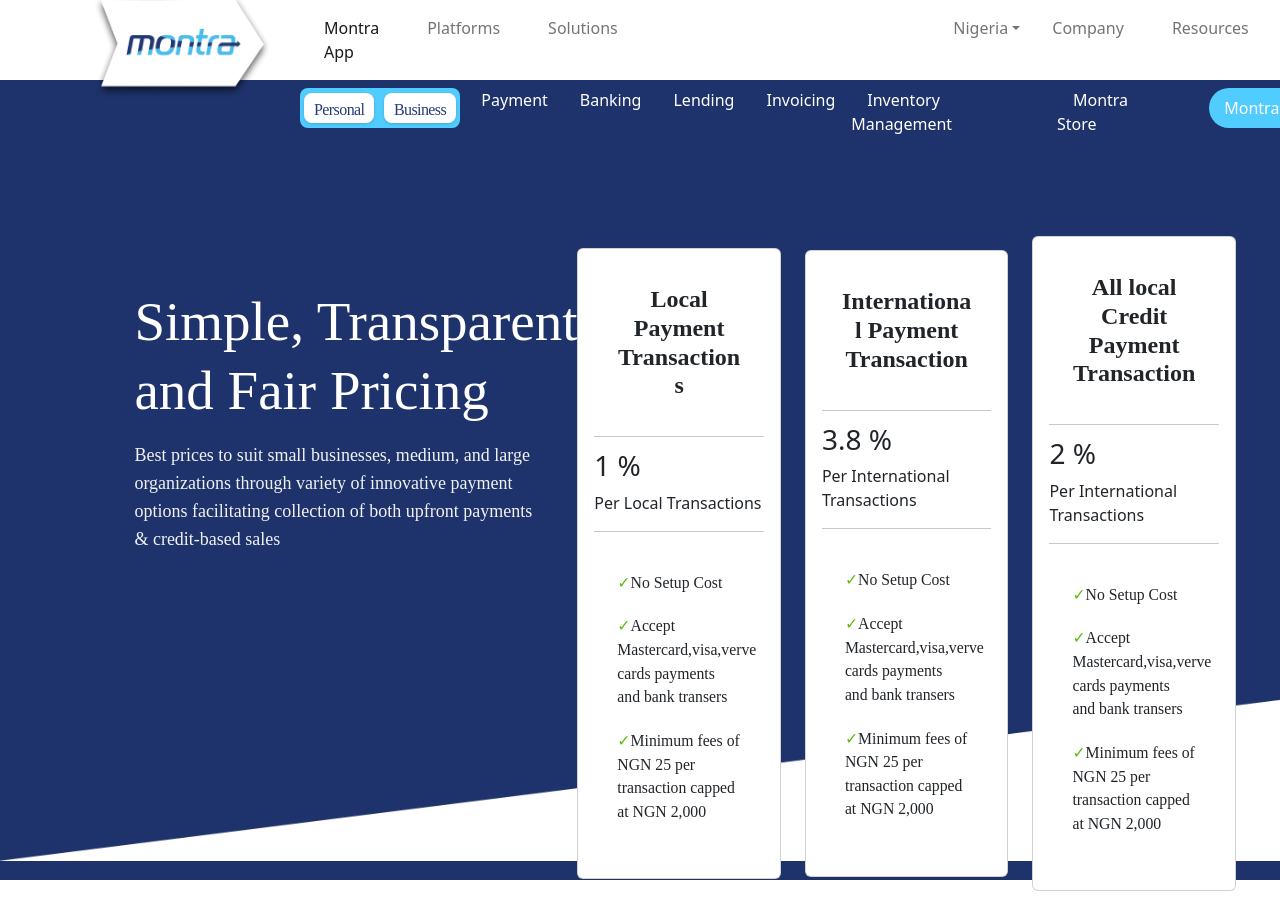
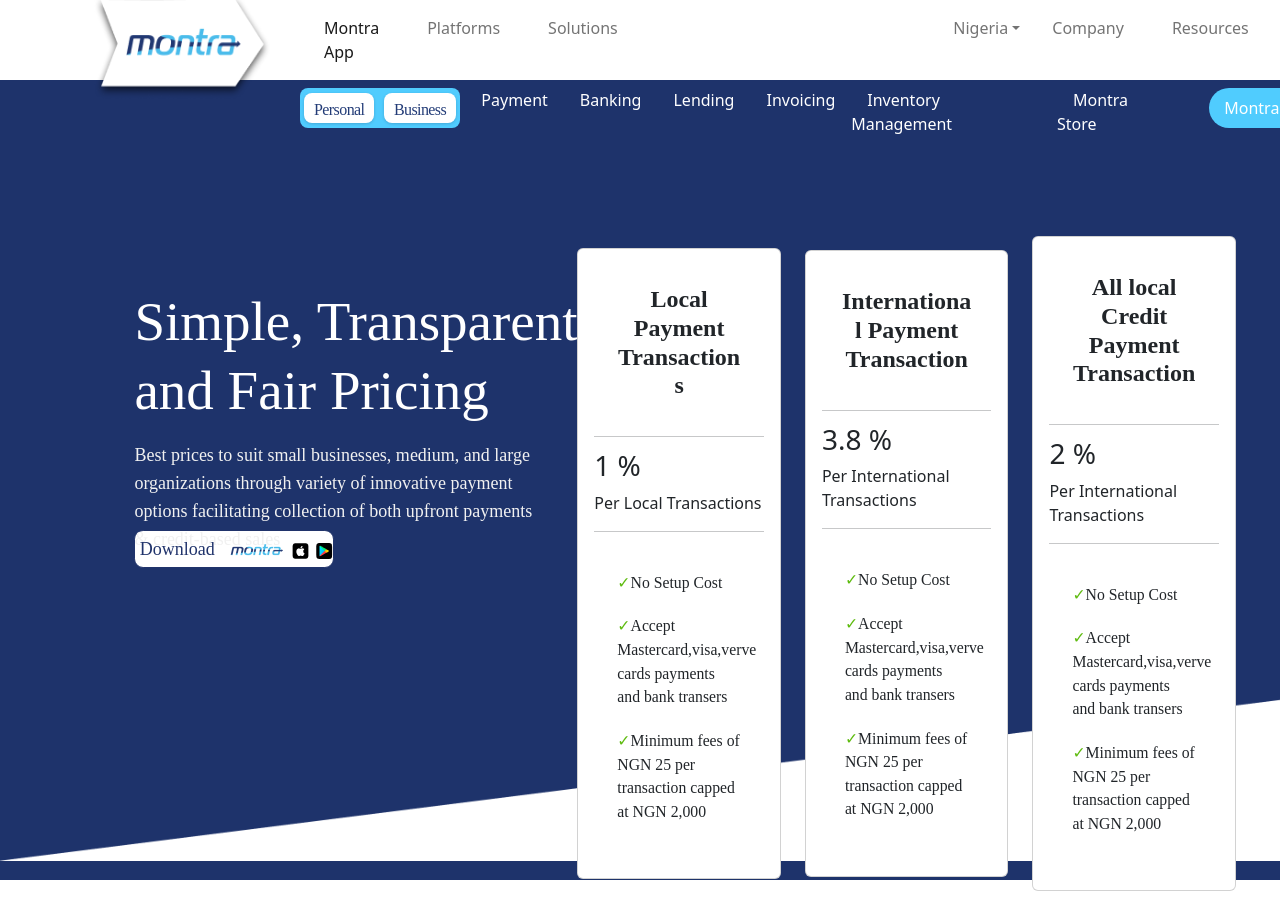
Before and after one commit to kishanmalhotra65/montra, a React (Create React App) app: page / in a window 1280 px wide. Shown: the top 911 px of the page. Built offline with nearby package versions, Linux system fonts and the light colour scheme; no server answers.

Commit message:
code pushed

```diff
--- a/src/components/MontraPrice/view/HomePage/HomePage.css
+++ b/src/components/MontraPrice/view/HomePage/HomePage.css
@@ -34,8 +34,7 @@
       justify-content: center;
       align-items: center;
       padding: 10.9898px 21.9796px;
-      gap: 2.75px;
-
+      gap: 11.75px;
       width: 200.06px;
       height: 38px;
 
@@ -102,10 +101,12 @@
       overflow: hidden;
 }
 
-.download_btn {
+.download_btn button {
       padding: 5rem;
+      width: 200px;
 }
 
 .download_btn .download {
-      color: #000000;
+      color: #20336b;
+      padding: 15px 0 0 0;
 }
--- a/src/components/MontraPrice/view/HomePage/HomePage.js
+++ b/src/components/MontraPrice/view/HomePage/HomePage.js
@@ -20,6 +20,21 @@
                     <div className='col-5 Home-Page-Heading '>
                         <h2>Simple, Transparent and Fair Pricing</h2>
                         <p>Best prices to suit small businesses, medium, and large organizations through variety of innovative payment options facilitating collection of both upfront payments & credit-based sales</p>
+                        <button className='download_btn'>
+                            <div className='col-6'>
+                                <p className='download'>Download</p>
+                            </div>
+                            <div className='col-4 '>
+                                <img className="btnLogo" src={btnLogo} alt="" srcset="" />
+                            </div>
+                            <div className='col-1'>
+                                <img className="googleLogo"
+                                    src={appleLogo} alt="" srcset="" />
+                            </div>
+                            <div className='col-1'>
+                                <img className="googleLogo" src={googlePlay} alt="" srcset="" />
+
+                            </div></button>
                     </div>
                     <div className='col-7 mt-4'>
                         <div className='row price-css'>
@@ -86,37 +101,8 @@
                             </div>
                         </div>
                     </div>
+
                 </div>
-                {/* <button className='download_btn'><div className='col-6'>
-                    <p className='download'>Download</p>
-                </div>
-                    <div className='col-4 '>
-                        <img className="btnLogo" src={btnLogo} alt="" srcset="" />
-                    </div>
-                    <div className='col-1'>
-                        <img className="googleLogo"
-                            src={appleLogo} alt="" srcset="" />
-                    </div>
-                    <div className='col-1'>
-                        <img className="googleLogo" src={googlePlay} alt="" srcset="" />
-
-                    </div></button> */}
-                {/* <div className='row btn__main '>
-                    <div className='col-6'>
-                        <p className='download'>Download</p>
-                    </div>
-                    <div className='col-4 '>
-                        <img className="btnLogo" src={btnLogo} alt="" srcset="" />
-                    </div>
-                    <div className='col-1'>
-                        <img className="googleLogo"
-                            src={appleLogo} alt="" srcset="" />
-                    </div>
-                    <div className='col-1'>
-                        <img className="googleLogo" src={googlePlay} alt="" srcset="" />
-
-                    </div>
-                </div> */}
             </div>
         </div>
     )
```
